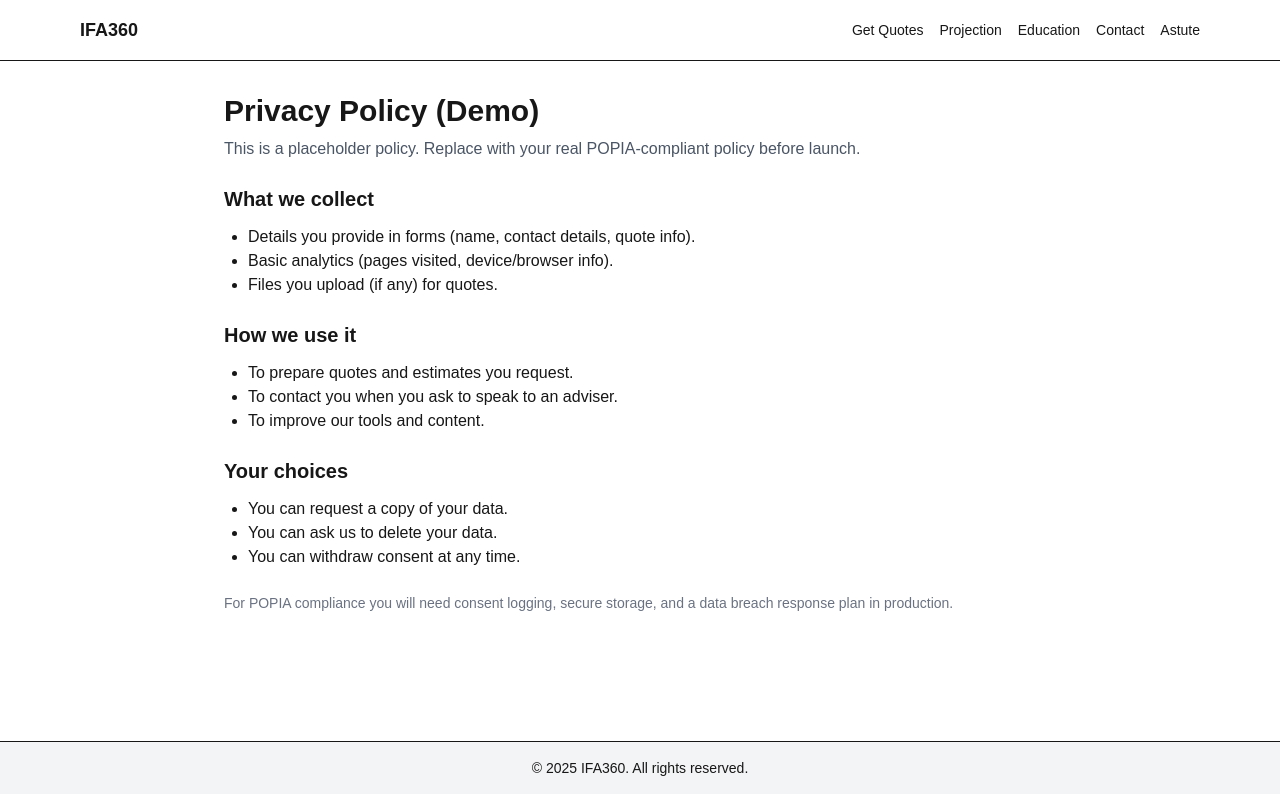
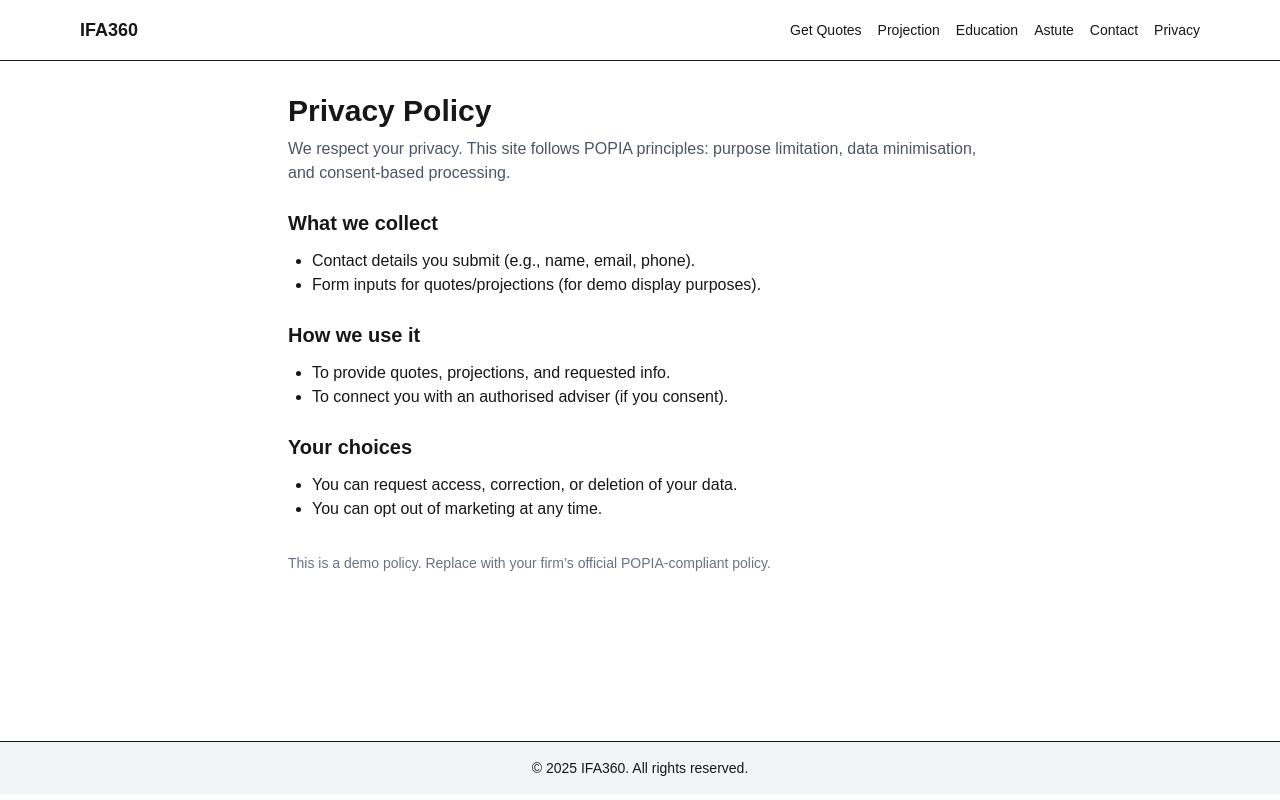
Before and after one commit to Spinazze82/ifa360-client, a Next.js app: page /privacy in a window 1280 px wide. Built offline with nearby package versions, Linux system fonts and the light colour scheme.

Commit message:
fix: restore Privacy tab in nav and ensure privacy page exists

```diff
--- a/src/app/layout.tsx
+++ b/src/app/layout.tsx
@@ -5,7 +5,7 @@ import "./globals.css";
 
 export const metadata: Metadata = {
   title: "IFA360 — Customer",
-  description: "Quotes, education, projections, and portfolio tools.",
+  description: "Quotes, education, projections, portfolio tools, and more.",
 };
 
 export default function RootLayout({ children }: { children: React.ReactNode }) {
@@ -19,12 +19,13 @@ export default function RootLayout({ children }: { children: React.ReactNode })
               IFA360
             </Link>
 
-            <nav className="flex gap-4 text-sm">
+            <nav className="flex flex-wrap items-center gap-4 text-sm">
               <Link href="/quotes" className="hover:underline">Get Quotes</Link>
               <Link href="/projection" className="hover:underline">Projection</Link>
               <Link href="/education" className="hover:underline">Education</Link>
+              <Link href="/astute" className="hover:underline">Astute</Link>
               <Link href="/contact" className="hover:underline">Contact</Link>
-              <Link href="/astute" className="hover:underline">Astute</Link>
+              <Link href="/privacy" className="hover:underline">Privacy</Link>
             </nav>
           </div>
         </header>
--- a/src/app/privacy/page.tsx
+++ b/src/app/privacy/page.tsx
@@ -1,40 +1,41 @@
-export default function PrivacyPage() {
+// File: src/app/privacy/page.tsx
+export const metadata = { title: "Privacy — IFA360" };
+
+export default function Page() {
   return (
-    <main className="mx-auto max-w-4xl p-8">
-      <h1 className="text-3xl font-bold">Privacy Policy (Demo)</h1>
+    <main className="p-8 max-w-3xl mx-auto">
+      <h1 className="text-3xl font-bold">Privacy Policy</h1>
       <p className="mt-2 text-gray-600">
-        This is a placeholder policy. Replace with your real POPIA-compliant policy before launch.
+        We respect your privacy. This site follows POPIA principles: purpose limitation,
+        data minimisation, and consent-based processing.
       </p>
 
       <section className="mt-6 space-y-3">
         <h2 className="text-xl font-semibold">What we collect</h2>
-        <ul className="list-disc pl-6">
-          <li>Details you provide in forms (name, contact details, quote info).</li>
-          <li>Basic analytics (pages visited, device/browser info).</li>
-          <li>Files you upload (if any) for quotes.</li>
+        <ul className="list-disc ml-6">
+          <li>Contact details you submit (e.g., name, email, phone).</li>
+          <li>Form inputs for quotes/projections (for demo display purposes).</li>
         </ul>
       </section>
 
       <section className="mt-6 space-y-3">
         <h2 className="text-xl font-semibold">How we use it</h2>
-        <ul className="list-disc pl-6">
-          <li>To prepare quotes and estimates you request.</li>
-          <li>To contact you when you ask to speak to an adviser.</li>
-          <li>To improve our tools and content.</li>
+        <ul className="list-disc ml-6">
+          <li>To provide quotes, projections, and requested info.</li>
+          <li>To connect you with an authorised adviser (if you consent).</li>
         </ul>
       </section>
 
       <section className="mt-6 space-y-3">
         <h2 className="text-xl font-semibold">Your choices</h2>
-        <ul className="list-disc pl-6">
-          <li>You can request a copy of your data.</li>
-          <li>You can ask us to delete your data.</li>
-          <li>You can withdraw consent at any time.</li>
+        <ul className="list-disc ml-6">
+          <li>You can request access, correction, or deletion of your data.</li>
+          <li>You can opt out of marketing at any time.</li>
         </ul>
       </section>
 
-      <p className="mt-6 text-sm text-gray-500">
-        For POPIA compliance you will need consent logging, secure storage, and a data breach response plan in production.
+      <p className="mt-8 text-sm text-gray-500">
+        This is a demo policy. Replace with your firm’s official POPIA-compliant policy.
       </p>
     </main>
   );
```
